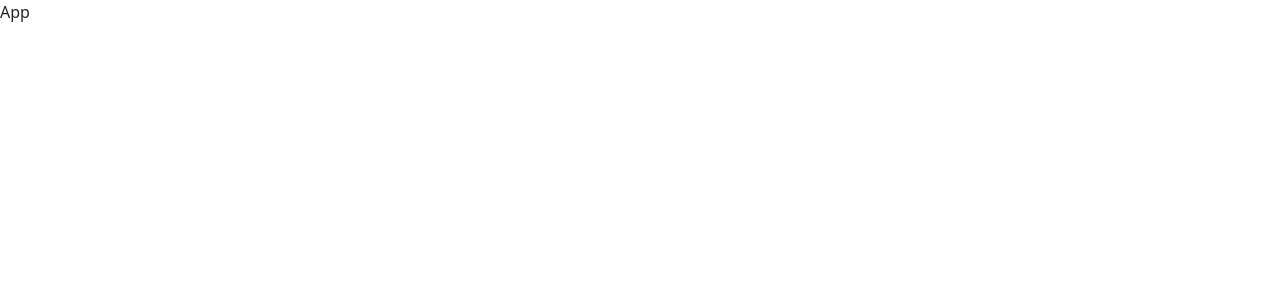
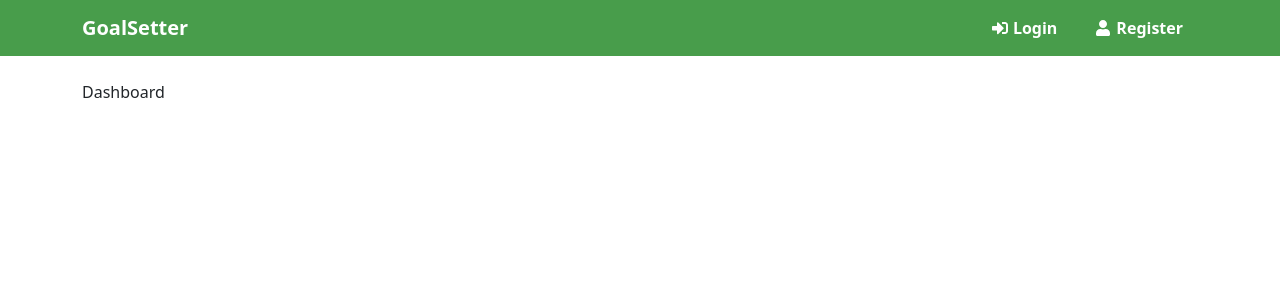
Before and after one commit to shivprajapat/mern-todo-goal-app, a React (Create React App) app in the folder frontend/: page / in a window 1280 px wide. Shown: the top 300 px of the page. Built offline with nearby package versions, Linux system fonts and the light colour scheme.

Commit message:
header, login and register page Create

```diff
--- a/frontend/package.json
+++ b/frontend/package.json
@@ -11,6 +11,7 @@
     "react": "^18.2.0",
     "react-bootstrap": "^2.7.2",
     "react-dom": "^18.2.0",
+    "react-icons": "^4.7.1",
     "react-redux": "^8.0.5",
     "react-router-dom": "^6.8.1",
     "react-scripts": "5.0.1",
--- a/frontend/src/App.js
+++ b/frontend/src/App.js
@@ -1,8 +1,21 @@
-import React from 'react'
+import React, { Fragment } from 'react'
+import { Container } from 'react-bootstrap'
+import { Route, Routes } from 'react-router-dom'
+import { Header } from './components'
+import { Dashboard, Login, Register } from './pages'
 
 const App = () => {
   return (
-    <div>App</div>
+    <Fragment>
+    <Header />
+    <Container className='mt-4'>
+      <Routes>
+        <Route path="/" element={<Dashboard/>} />
+        <Route path="/login" element={<Login/>} />
+        <Route path="/register" element={<Register/>} />
+      </Routes>
+    </Container>
+  </Fragment>
   )
 }
 
--- /dev/null
+++ b/frontend/src/components/Header.jsx
@@ -0,0 +1,25 @@
+import React from 'react'
+import { Container, Nav, Navbar } from 'react-bootstrap'
+import { Link, NavLink } from 'react-router-dom'
+import { FaSignInAlt, FaUser } from 'react-icons/fa'
+
+const Header = () => {
+    return (
+        <Navbar bg="primary" variant="dark">
+            <Container>
+                <Navbar.Brand to="/" as={Link}>
+                    GoalSetter
+                </Navbar.Brand>
+                <Navbar.Toggle aria-controls="basic-navbar-nav"/>
+                <Navbar.Collapse id="basic-navbar-nav">
+                    <Nav className="ms-auto">
+                        <Nav.Link as={NavLink} to="/login"><FaSignInAlt /> <span>Login</span></Nav.Link>
+                        <Nav.Link as={NavLink} to="/register"><FaUser /> <span>Register</span></Nav.Link>
+                    </Nav>
+                </Navbar.Collapse>
+            </Container>
+        </Navbar>
+    )
+}
+
+export default Header
--- /dev/null
+++ b/frontend/src/components/index.js
@@ -0,0 +1,5 @@
+import Header from "./Header";
+
+export {
+    Header
+}
--- a/frontend/src/index.css
+++ b/frontend/src/index.css
@@ -7,7 +7,66 @@ body {
   -moz-osx-font-smoothing: grayscale;
 }
 
-code {
-  font-family: source-code-pro, Menlo, Monaco, Consolas, 'Courier New',
-    monospace;
+body .navbar-brand {
+  margin: 0;
+  padding: 0;
+  font-weight: bold;
 }
+
+.custom-spinner {
+  display: grid;
+  place-items: center;
+  position: fixed;
+  top: 50%;
+  left: 50%;
+  transform: translate(-50%, -50%);
+}
+
+section h1 {
+  text-align: center;
+  margin-bottom: 20px;
+  font-weight: 600;
+}
+
+input:focus,
+button:focus {
+  box-shadow: none !important;
+}
+
+.form-control:focus {
+  border-color: #489d4b !important;
+}
+
+nav .nav-link {
+  padding: 8px 15px !important;
+  border-radius: 5px;
+  color: white;
+  width: fit-content;
+  font-weight: 600;
+  display: flex;
+  align-items: center;
+  justify-content: center;
+}
+nav .nav-link svg{margin-right: 5px;}
+nav .nav-link:hover,
+nav .nav-link.active {
+  background-color: #55b159;
+  color: white;
+}
+
+nav .nav-link:first-child {
+  margin-right: 8px;
+}
+
+.invalid-feedback {
+  display: block !important;
+  font-weight: 600;
+}
+
+input {
+  outline: none;
+}
+
+body .bg-primary {
+  background-color: #489d4b !important;
+}
--- a/frontend/src/index.js
+++ b/frontend/src/index.js
@@ -6,6 +6,7 @@ import App from './App';
 import reportWebVitals from './reportWebVitals';
 import './index.css';
 import 'bootstrap/dist/css/bootstrap.min.css';
+import { BrowserRouter } from "react-router-dom";
 
 const container = document.getElementById('root');
 const root = createRoot(container);
@@ -13,7 +14,9 @@ const root = createRoot(container);
 root.render(
   <React.StrictMode>
     <Provider store={store}>
-      <App />
+      <BrowserRouter>
+        <App />
+      </BrowserRouter>
     </Provider>
   </React.StrictMode>
 );
--- /dev/null
+++ b/frontend/src/pages/Dashboard.jsx
@@ -0,0 +1,9 @@
+import React from 'react'
+
+const Dashboard = () => {
+  return (
+    <div>Dashboard</div>
+  )
+}
+
+export default Dashboard
--- /dev/null
+++ b/frontend/src/pages/Login.jsx
@@ -0,0 +1,9 @@
+import React from 'react'
+
+const Login = () => {
+  return (
+    <div>Login</div>
+  )
+}
+
+export default Login
--- /dev/null
+++ b/frontend/src/pages/Register.jsx
@@ -0,0 +1,9 @@
+import React from 'react'
+
+const Register = () => {
+  return (
+    <div>Register</div>
+  )
+}
+
+export default Register
--- /dev/null
+++ b/frontend/src/pages/index.js
@@ -0,0 +1,7 @@
+import Login from "./Login";
+import Register from "./Register";
+import Dashboard from "./Dashboard";
+
+export {
+    Login, Register, Dashboard
+}
```
Also changed, not shown: 1 other file (tests, documents, lock files or other folders).
